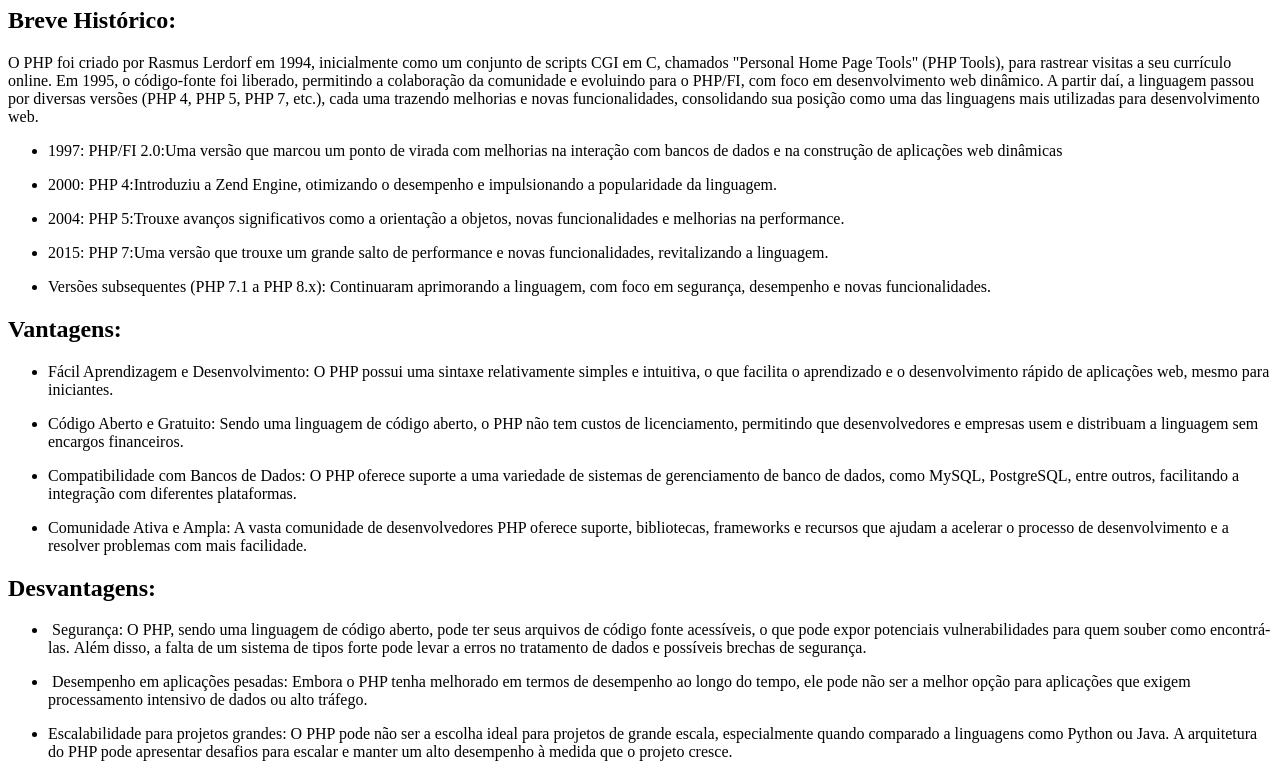
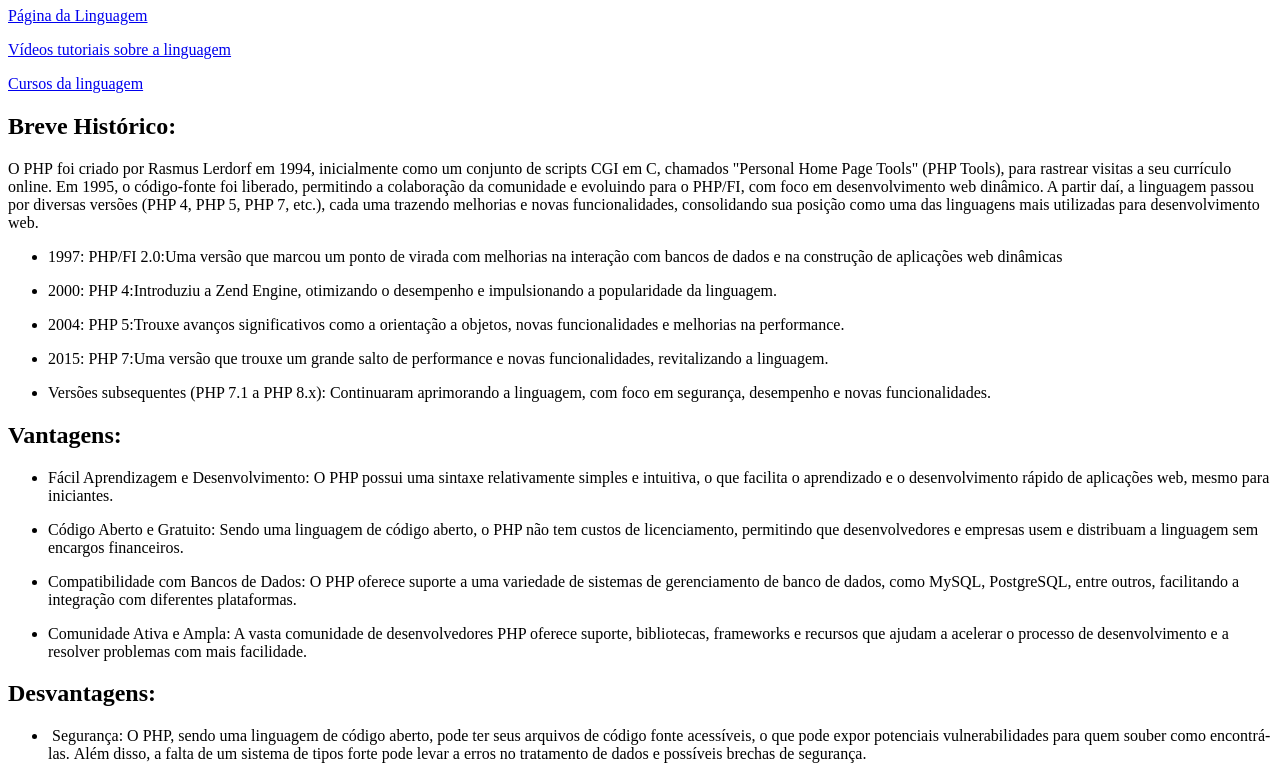
Before and after one commit to prof-freedson/enciclopedias-linguagens, a plain HTML site: page php.html in a window 1280 px wide. Shown: the part 73-847 px from the top of the page. Drawn offline with Linux system fonts and the light colour scheme.

Commit message:
Links adicionados

```diff
--- a/php.html
+++ b/php.html
@@ -7,6 +7,9 @@
 </head>
 <body>
     <h1>Linguagem PHP</h1>
+    <a href="https://www.php.net/manual/pt_BR/introduction.php">Página da Linguagem</a><p></p>
+    <a href="https://www.youtube.com/watch?v=TfsO0BGvGn0&list=PLHz_AreHm4dlFPrCXCmd5g92860x_Pbr_">Vídeos tutoriais sobre a linguagem</a><p></p>
+    <a href="https://www.alura.com.br/cursos-online-programacao/php?srsltid=AfmBOoowjqEHRSMCylDQYI7oHgMVHYg4nwedKbTzO9R08G2IHPZi6p2k">Cursos da linguagem</a>
     <h2>Breve Histórico:</h2>
     <p>O PHP foi criado por Rasmus Lerdorf em 1994, inicialmente como um conjunto de scripts CGI em C, chamados "Personal Home Page Tools" (PHP Tools), para rastrear visitas a seu currículo online. Em 1995, o código-fonte foi liberado, permitindo a colaboração da comunidade e evoluindo para o PHP/FI, com foco em desenvolvimento web dinâmico. A partir daí, a linguagem passou por diversas versões (PHP 4, PHP 5, PHP 7, etc.), cada uma trazendo melhorias e novas funcionalidades, consolidando sua posição como uma das linguagens mais utilizadas para desenvolvimento web.</p>
     <ul>
```
Also changed, not shown: index.html (+1 -1 lines).
